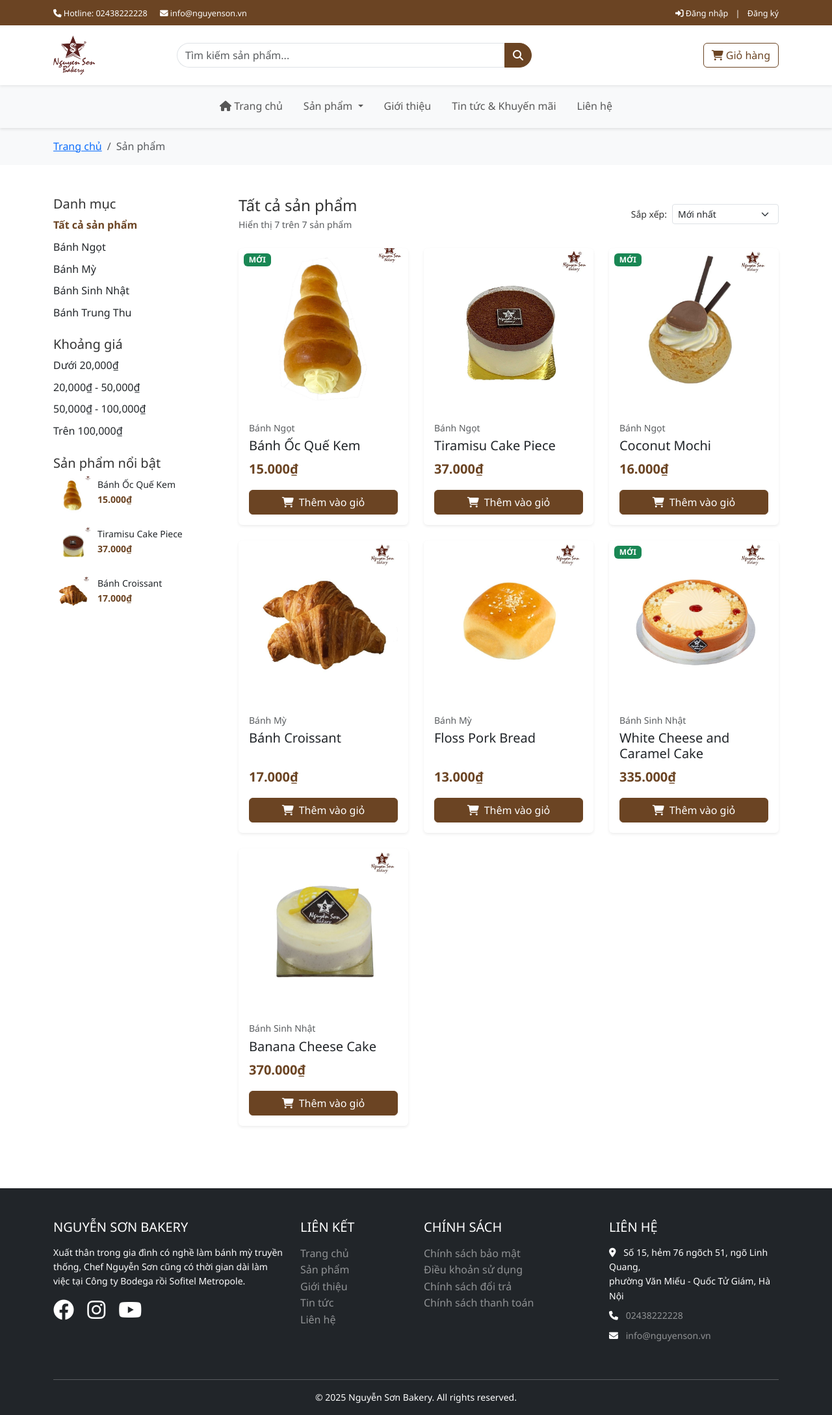
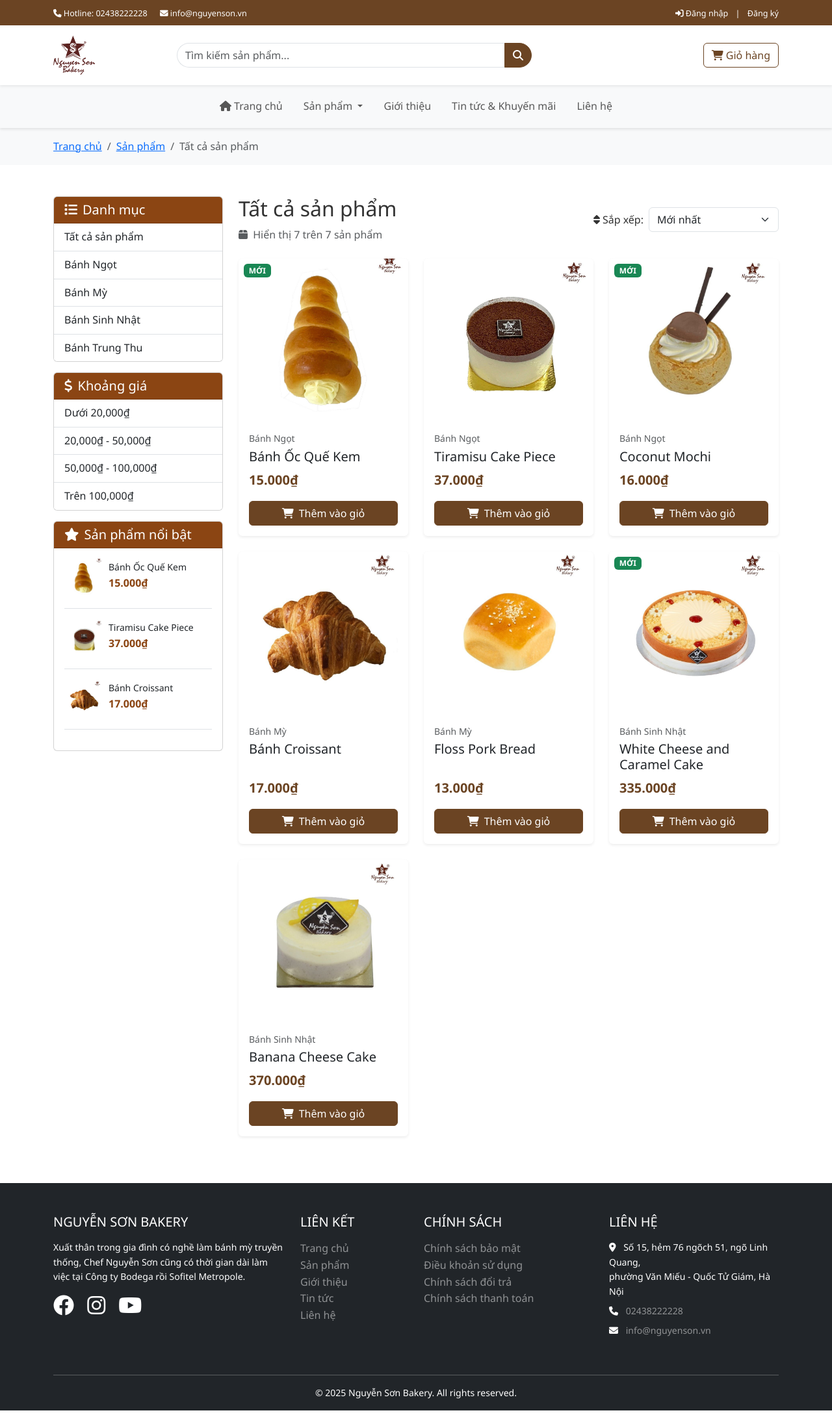
Before and after one commit to hieupv-25/WebBanBanh, a PHP site: page /WebBanBanh/products/list.php in a window 1280 px wide. Shown: the whole page at 65% size. Run offline with PHP 8.4, Linux system fonts and the light colour scheme; data comes from the database, SQL or seed files in the repository.

Commit message:
sửa tìm kiếm sản phẩm, lỗi thông báo khi cập nhật bên admin

```diff
--- a/frontend/components/header.php
+++ b/frontend/components/header.php
@@ -113,20 +113,30 @@
                 <ul class="navbar-nav mx-auto">
                     <li class="nav-item">
                         <a class="nav-link" href="<?= url('frontend/pages/index.php') ?>">
-                            <i class="fas fa-home"></i> Trang chủ
+                            <i class="fas fa-home me-1"></i>Trang chủ
                         </a>
                     </li>
                     <li class="nav-item dropdown">
-                        <a class="nav-link dropdown-toggle" href="#" data-bs-toggle="dropdown">
+                        <a class="nav-link dropdown-toggle" href="#" id="productsDropdown" data-bs-toggle="dropdown">
                             Sản phẩm
                         </a>
                         <ul class="dropdown-menu">
                             <li><a class="dropdown-item" href="<?= url('frontend/pages/products/list.php') ?>">Tất cả sản phẩm</a></li>
                             <li><hr class="dropdown-divider"></li>
-                            <li><a class="dropdown-item" href="<?= url('frontend/pages/products/list.php?category=banh-ngot') ?>">Bánh ngọt</a></li>
-                            <li><a class="dropdown-item" href="<?= url('frontend/pages/products/list.php?category=banh-my') ?>">Bánh mỳ</a></li>
-                            <li><a class="dropdown-item" href="<?= url('frontend/pages/products/list.php?category=banh-sinh-nhat') ?>">Bánh sinh nhật</a></li>
-                            <li><a class="dropdown-item" href="<?= url('frontend/pages/products/list.php?category=banh-trung-thu') ?>">Bánh trung thu</a></li>
+                            <?php
+                            $database = new Database();
+                            $db = $database->getConnection();
+                            $categories = $db->query("SELECT * FROM categories WHERE status = 1 ORDER BY display_order ASC, name ASC")->fetchAll();
+
+                            foreach ($categories as $category):
+                            ?>
+                                <li>
+                                    <!-- ✅ SỬA DÒNG NÀY: Thêm /list.php -->
+                                    <a class="dropdown-item" href="<?= url('frontend/pages/products/list.php?category=' . $category['slug']) ?>">
+                                        <?= e($category['name']) ?>
+                                    </a>
+                                </li>
+                            <?php endforeach; ?>
                         </ul>
                     </li>
                     <li class="nav-item">
--- a/frontend/pages/products/list.php
+++ b/frontend/pages/products/list.php
@@ -1,9 +1,7 @@
 <?php
-$pageTitle = 'Sản phẩm';
-require_once '../../components/header.php';
+require_once '../../../backend/config/config.php';
 require_once '../../../backend/config/database.php';
 
-// Get database connection
 $database = new Database();
 $db = $database->getConnection();
 
@@ -13,22 +11,23 @@
 $offset = ($page - 1) * $limit;
 
 // Filters
-$category = isset($_GET['category']) ? $_GET['category'] : '';
-$search = isset($_GET['search']) ? $_GET['search'] : '';
+$category = isset($_GET['category']) ? trim($_GET['category']) : '';
+$search = isset($_GET['search']) ? trim($_GET['search']) : '';
 $sort = isset($_GET['sort']) ? $_GET['sort'] : 'newest';
 
-// Build query
+// ✅ SỬA: Dùng positional parameters (?) thay vì named parameters (:name)
 $where = ["p.status = 1"];
 $params = [];
 
 if (!empty($category)) {
-    $where[] = "c.slug = :category";
-    $params[':category'] = $category;
+    $where[] = "c.slug = ?";
+    $params[] = $category;
 }
 
 if (!empty($search)) {
-    $where[] = "(p.name LIKE :search OR p.description LIKE :search)";
-    $params[':search'] = "%$search%";
+    $where[] = "(p.name LIKE ? OR p.description LIKE ?)";
+    $params[] = "%$search%";
+    $params[] = "%$search%";
 }
 
 $whereClause = implode(' AND ', $where);
@@ -55,6 +54,7 @@
                FROM products p
                LEFT JOIN categories c ON p.category_id = c.id
                WHERE $whereClause";
+
 $countStmt = $db->prepare($countQuery);
 $countStmt->execute($params);
 $totalProducts = $countStmt->fetch()['total'];
@@ -66,15 +66,14 @@
           LEFT JOIN categories c ON p.category_id = c.id
           WHERE $whereClause
           ORDER BY $orderBy
-          LIMIT :limit OFFSET :offset";
+          LIMIT ? OFFSET ?";
 
 $stmt = $db->prepare($query);
-foreach ($params as $key => $value) {
-    $stmt->bindValue($key, $value);
-}
-$stmt->bindValue(':limit', $limit, PDO::PARAM_INT);
-$stmt->bindValue(':offset', $offset, PDO::PARAM_INT);
-$stmt->execute();
+
+// ✅ SỬA: Merge tất cả params vào 1 array
+$allParams = array_merge($params, [$limit, $offset]);
+$stmt->execute($allParams);
+
 $products = $stmt->fetchAll();
 
 // Get all categories for filter
@@ -93,94 +92,98 @@
         }
     }
 }
+
+$pageTitle = $categoryName;
+require_once '../../components/header.php';
 ?>
 
 <!-- Breadcrumb -->
-<section class="breadcrumb-section py-3 bg-light">
+<nav aria-label="breadcrumb" class="bg-light py-3">
     <div class="container">
-        <nav aria-label="breadcrumb">
         <ol class="breadcrumb mb-0">
             <li class="breadcrumb-item"><a href="<?= url('frontend/pages/index.php') ?>">Trang chủ</a></li>
-                <li class="breadcrumb-item active">Sản phẩm</li>
+            <li class="breadcrumb-item"><a href="<?= url('frontend/pages/products/list.php') ?>">Sản phẩm</a></li>
             <?php if (!empty($category)): ?>
                 <li class="breadcrumb-item active"><?= e($categoryName) ?></li>
+            <?php else: ?>
+                <li class="breadcrumb-item active">Tất cả sản phẩm</li>
             <?php endif; ?>
         </ol>
+    </div>
 </nav>
+
+<div class="container my-5">
+    <div class="row">
+        <!-- Sidebar -->
+        <div class="col-lg-3 mb-4">
+            <div class="card mb-3">
+                <div class="card-header" style="background-color: #8B4513; color: white;">
+                    <h5 class="mb-0"><i class="fas fa-list me-2"></i>Danh mục</h5>
                 </div>
-</section>
-
-<!-- Products Section -->
-<section class="products-section py-5">
-    <div class="container">
-        <div class="row">
-            <!-- Sidebar Filters -->
-            <div class="col-lg-3 mb-4">
-                <div class="filters-sidebar">
-                    <!-- Categories Filter -->
-                    <div class="filter-group mb-4">
-                        <h5 class="filter-title">Danh mục</h5>
-                        <ul class="list-unstyled">
-                            <li class="mb-2">
+                <div class="list-group list-group-flush">
                     <a href="<?= url('frontend/pages/products/list.php') ?>"
-                                   class="text-decoration-none <?= empty($category) ? 'fw-bold text-brown' : 'text-dark' ?>">
+                       class="list-group-item list-group-item-action <?= empty($category) ? 'active' : '' ?>">
                         Tất cả sản phẩm
                     </a>
-                            </li>
                     <?php foreach ($categories as $cat): ?>
-                                <li class="mb-2">
                         <a href="<?= url('frontend/pages/products/list.php?category=' . $cat['slug']) ?>"
-                                       class="text-decoration-none <?= $category === $cat['slug'] ? 'fw-bold text-brown' : 'text-dark' ?>">
+                           class="list-group-item list-group-item-action <?= $category === $cat['slug'] ? 'active' : '' ?>">
                             <?= e($cat['name']) ?>
                         </a>
-                                </li>
                     <?php endforeach; ?>
-                        </ul>
+                </div>
             </div>
 
-                    <!-- Price Range (Optional - can implement later) -->
-                    <div class="filter-group mb-4">
-                        <h5 class="filter-title">Khoảng giá</h5>
-                        <ul class="list-unstyled">
-                            <li class="mb-2">
-                                <a href="#" class="text-decoration-none text-dark">Dưới 20,000₫</a>
-                            </li>
-                            <li class="mb-2">
-                                <a href="#" class="text-decoration-none text-dark">20,000₫ - 50,000₫</a>
-                            </li>
-                            <li class="mb-2">
-                                <a href="#" class="text-decoration-none text-dark">50,000₫ - 100,000₫</a>
-                            </li>
-                            <li class="mb-2">
-                                <a href="#" class="text-decoration-none text-dark">Trên 100,000₫</a>
-                            </li>
-                        </ul>
+            <!-- Price Range Filter -->
+            <div class="card mb-3">
+                <div class="card-header" style="background-color: #8B4513; color: white;">
+                    <h5 class="mb-0"><i class="fas fa-dollar-sign me-2"></i>Khoảng giá</h5>
+                </div>
+                <div class="list-group list-group-flush">
+                    <a href="<?= url('frontend/pages/products/list.php?price=0-20000') ?>"
+                       class="list-group-item list-group-item-action">Dưới 20,000₫</a>
+                    <a href="<?= url('frontend/pages/products/list.php?price=20000-50000') ?>"
+                       class="list-group-item list-group-item-action">20,000₫ - 50,000₫</a>
+                    <a href="<?= url('frontend/pages/products/list.php?price=50000-100000') ?>"
+                       class="list-group-item list-group-item-action">50,000₫ - 100,000₫</a>
+                    <a href="<?= url('frontend/pages/products/list.php?price=100000-999999') ?>"
+                       class="list-group-item list-group-item-action">Trên 100,000₫</a>
+                </div>
             </div>
 
             <!-- Featured Products -->
-                    <div class="filter-group">
-                        <h5 class="filter-title">Sản phẩm nổi bật</h5>
+            <div class="card">
+                <div class="card-header" style="background-color: #8B4513; color: white;">
+                    <h5 class="mb-0"><i class="fas fa-star me-2"></i>Sản phẩm nổi bật</h5>
+                </div>
+                <div class="card-body">
                     <?php
                     $featuredQuery = "SELECT * FROM products WHERE is_featured = 1 AND status = 1 LIMIT 3";
                     $featuredStmt = $db->prepare($featuredQuery);
                     $featuredStmt->execute();
                     $featuredProducts = $featuredStmt->fetchAll();
+
+                    foreach ($featuredProducts as $featured):
                     ?>
-                        <?php foreach ($featuredProducts as $featured): ?>
-                            <div class="featured-product-item mb-3 d-flex">
+                        <div class="d-flex mb-3 pb-3 border-bottom">
+                            <?php if ($featured['image']): ?>
                                 <img src="<?= url('storage/uploads/products/' . $featured['image']) ?>"
                                      alt="<?= e($featured['name']) ?>"
-                                     class="img-fluid rounded"
-                                     style="width: 60px; height: 60px; object-fit: cover;"
-                                     onerror="this.src='<?= url('frontend/assets/images/no-image.png') ?>'">
-                                <div class="ms-2">
-                                    <a href="<?= url('frontend/pages/products/detail.php?slug=' . $featured['slug']) ?>"
+                                     class="me-2 rounded"
+                                     style="width: 60px; height: 60px; object-fit: cover;">
+                            <?php else: ?>
+                                <div class="bg-light me-2 rounded d-flex align-items-center justify-content-center"
+                                     style="width: 60px; height: 60px;">
+                                    <i class="fas fa-image text-muted"></i>
+                                </div>
+                            <?php endif; ?>
+                            <div>
+                                <a href="<?= url('frontend/pages/products/detail.php?id=' . $featured['id']) ?>"
                                    class="text-decoration-none text-dark">
                                     <small><?= e($featured['name']) ?></small>
                                 </a>
-                                    <div class="text-brown fw-bold small">
-                                        <?= formatCurrency($featured['price']) ?>
-                                    </div>
+                                <br>
+                                <strong style="color: #8B4513;"><?= formatCurrency($featured['price']) ?></strong>
                             </div>
                         </div>
                     <?php endforeach; ?>
@@ -190,28 +193,44 @@
 
         <!-- Products Grid -->
         <div class="col-lg-9">
-                <!-- Header with sorting -->
-                <div class="products-header d-flex justify-content-between align-items-center mb-4">
+            <!-- Header -->
+            <div class="d-flex justify-content-between align-items-center mb-4">
                 <div>
-                        <h4 class="mb-1"><?= e($categoryName) ?></h4>
-                        <p class="text-muted small mb-0">Hiển thị <?= count($products) ?> trên <?= $totalProducts ?> sản phẩm</p>
+                    <h2><?= e($categoryName) ?></h2>
+                    <p class="text-muted mb-0">
+                        <i class="fas fa-box me-1"></i>
+                        Hiển thị <?= count($products) ?> trên <?= $totalProducts ?> sản phẩm
+                    </p>
                 </div>
                 <div class="d-flex align-items-center">
-                        <label class="me-2 small">Sắp xếp:</label>
-                        <select class="form-select form-select-sm" id="sortSelect" style="width: auto;">
-                            <option value="newest" <?= $sort === 'newest' ? 'selected' : '' ?>>Mới nhất</option>
-                            <option value="price_asc" <?= $sort === 'price_asc' ? 'selected' : '' ?>>Giá: Thấp đến cao</option>
-                            <option value="price_desc" <?= $sort === 'price_desc' ? 'selected' : '' ?>>Giá: Cao đến thấp</option>
-                            <option value="name" <?= $sort === 'name' ? 'selected' : '' ?>>Tên: A-Z</option>
+                    <label class="me-2 mb-0"><i class="fas fa-sort me-1"></i>Sắp xếp:</label>
+                    <select class="form-select" style="width: 200px;" onchange="window.location.href=this.value">
+                        <?php
+                        $sortOptions = [
+                            'newest' => 'Mới nhất',
+                            'price_asc' => 'Giá: Thấp đến cao',
+                            'price_desc' => 'Giá: Cao đến thấp',
+                            'name' => 'Tên: A-Z'
+                        ];
+
+                        foreach ($sortOptions as $value => $label):
+                            $urlParams = $_GET;
+                            $urlParams['sort'] = $value;
+                            $url = '?' . http_build_query($urlParams);
+                        ?>
+                            <option value="<?= $url ?>" <?= $sort === $value ? 'selected' : '' ?>>
+                                <?= $label ?>
+                            </option>
+                        <?php endforeach; ?>
                     </select>
                 </div>
             </div>
 
-                <?php if (count($products) > 0): ?>
-                    <!-- Products Grid -->
-                    <div class="row g-4">
+            <?php if (!empty($products)): ?>
+                <!-- Products -->
+                <div class="row">
                     <?php foreach ($products as $product): ?>
-                            <div class="col-lg-4 col-md-6">
+                        <div class="col-md-4 mb-4">
                             <?php include '../../components/product-card.php'; ?>
                         </div>
                     <?php endforeach; ?>
@@ -219,58 +238,67 @@
 
                 <!-- Pagination -->
                 <?php if ($totalPages > 1): ?>
-                        <nav class="mt-5">
+                    <nav>
                         <ul class="pagination justify-content-center">
-                                <!-- Previous -->
-                                <li class="page-item <?= $page <= 1 ? 'disabled' : '' ?>">
-                                    <a class="page-link" href="?page=<?= $page - 1 ?><?= !empty($category) ? '&category=' . $category : '' ?><?= !empty($search) ? '&search=' . $search : '' ?>&sort=<?= $sort ?>">
-                                        Trước
+                            <?php if ($page > 1): ?>
+                                <li class="page-item">
+                                    <?php
+                                    $prevParams = $_GET;
+                                    $prevParams['page'] = $page - 1;
+                                    ?>
+                                    <a class="page-link" href="?<?= http_build_query($prevParams) ?>">
+                                        <i class="fas fa-chevron-left"></i> Trước
                                     </a>
                                 </li>
+                            <?php endif; ?>
 
-                                <!-- Page Numbers -->
-                                <?php for ($i = 1; $i <= $totalPages; $i++): ?>
-                                    <li class="page-item <?= $page === $i ? 'active' : '' ?>">
-                                        <a class="page-link" href="?page=<?= $i ?><?= !empty($category) ? '&category=' . $category : '' ?><?= !empty($search) ? '&search=' . $search : '' ?>&sort=<?= $sort ?>">
-                                            <?= $i ?>
-                                        </a>
+                            <?php
+                            $start = max(1, $page - 2);
+                            $end = min($totalPages, $page + 2);
+
+                            for ($i = $start; $i <= $end; $i++):
+                                $pageParams = $_GET;
+                                $pageParams['page'] = $i;
+                            ?>
+                                <li class="page-item <?= $i === $page ? 'active' : '' ?>">
+                                    <a class="page-link" href="?<?= http_build_query($pageParams) ?>"><?= $i ?></a>
                                 </li>
                             <?php endfor; ?>
 
-                                <!-- Next -->
-                                <li class="page-item <?= $page >= $totalPages ? 'disabled' : '' ?>">
-                                    <a class="page-link" href="?page=<?= $page + 1 ?><?= !empty($category) ? '&category=' . $category : '' ?><?= !empty($search) ? '&search=' . $search : '' ?>&sort=<?= $sort ?>">
-                                        Sau
+                            <?php if ($page < $totalPages): ?>
+                                <li class="page-item">
+                                    <?php
+                                    $nextParams = $_GET;
+                                    $nextParams['page'] = $page + 1;
+                                    ?>
+                                    <a class="page-link" href="?<?= http_build_query($nextParams) ?>">
+                                        Sau <i class="fas fa-chevron-right"></i>
                                     </a>
                                 </li>
+                            <?php endif; ?>
                         </ul>
                     </nav>
                 <?php endif; ?>
-
             <?php else: ?>
-                    <!-- No products found -->
-                    <div class="text-center py-5">
-                        <i class="fas fa-shopping-basket fa-4x text-muted mb-3"></i>
+                <!-- No Products -->
+                <div class="alert alert-info text-center py-5">
+                    <i class="fas fa-search fa-3x mb-3 text-muted"></i>
                     <h4>Không tìm thấy sản phẩm</h4>
+                    <p class="mb-3">
+                        <?php if (!empty($search)): ?>
+                            Không có kết quả nào cho từ khóa "<strong><?= e($search) ?></strong>"
+                        <?php else: ?>
+                            Danh mục này chưa có sản phẩm nào.
+                        <?php endif; ?>
+                    </p>
                     <p class="text-muted">Vui lòng thử tìm kiếm với từ khóa khác hoặc xem tất cả sản phẩm.</p>
-                        <a href="<?= url('frontend/pages/products/list.php') ?>" class="btn btn-brown">
-                            Xem tất cả sản phẩm
+                    <a href="<?= url('frontend/pages/products/list.php') ?>" class="btn btn-primary">
+                        <i class="fas fa-list me-2"></i>Xem tất cả sản phẩm
                     </a>
                 </div>
             <?php endif; ?>
         </div>
     </div>
 </div>
-</section>
-
-<!-- JavaScript for sorting -->
-<script>
-document.getElementById('sortSelect').addEventListener('change', function() {
-    const currentUrl = new URL(window.location.href);
-    currentUrl.searchParams.set('sort', this.value);
-    currentUrl.searchParams.set('page', '1'); // Reset to page 1 when sorting
-    window.location.href = currentUrl.toString();
-});
-</script>
 
 <?php require_once '../../components/footer.php'; ?>
```
Also changed, not shown: frontend/pages/admin/categories.php (+34 -27 lines), frontend/pages/admin/product-add.php (+60 -53 lines), frontend/pages/admin/product-edit.php (+77 -66 lines), frontend/pages/admin/products.php (+77 -16 lines), storage/uploads/products/1761210279_banh-my-han-quoc-me-den.png (added), storage/uploads/products/1761224793_lam-nguyet.jpg (added), storage/uploads/products/banh-my-han-quoc-me-den.png (added), storage/uploads/products/lam-nguyet.jpg (added). Lines whose indentation alone changed are shown as unchanged.
